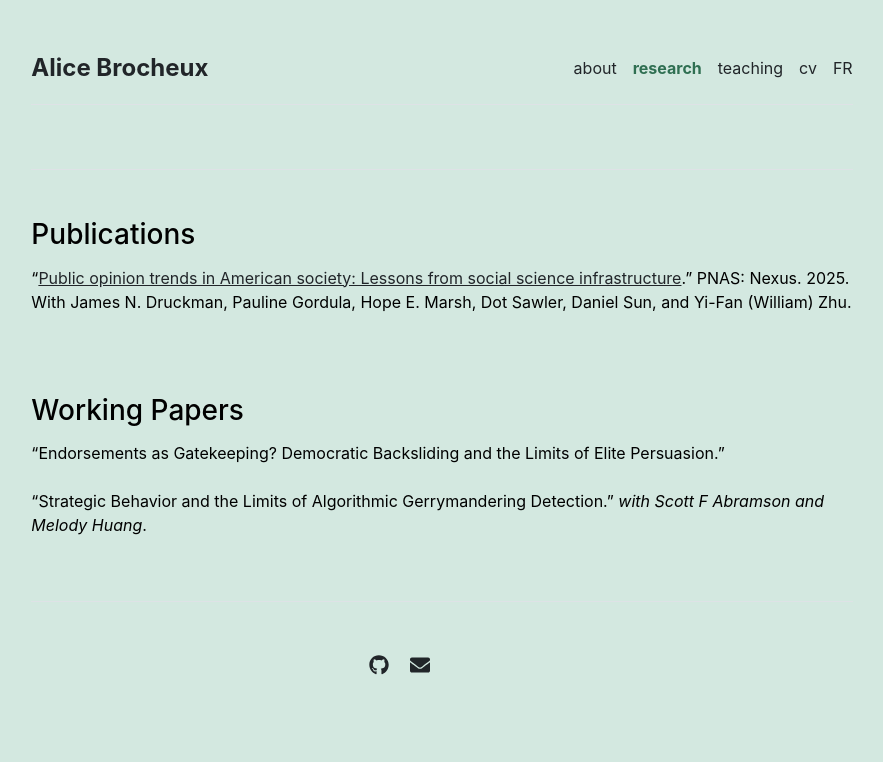
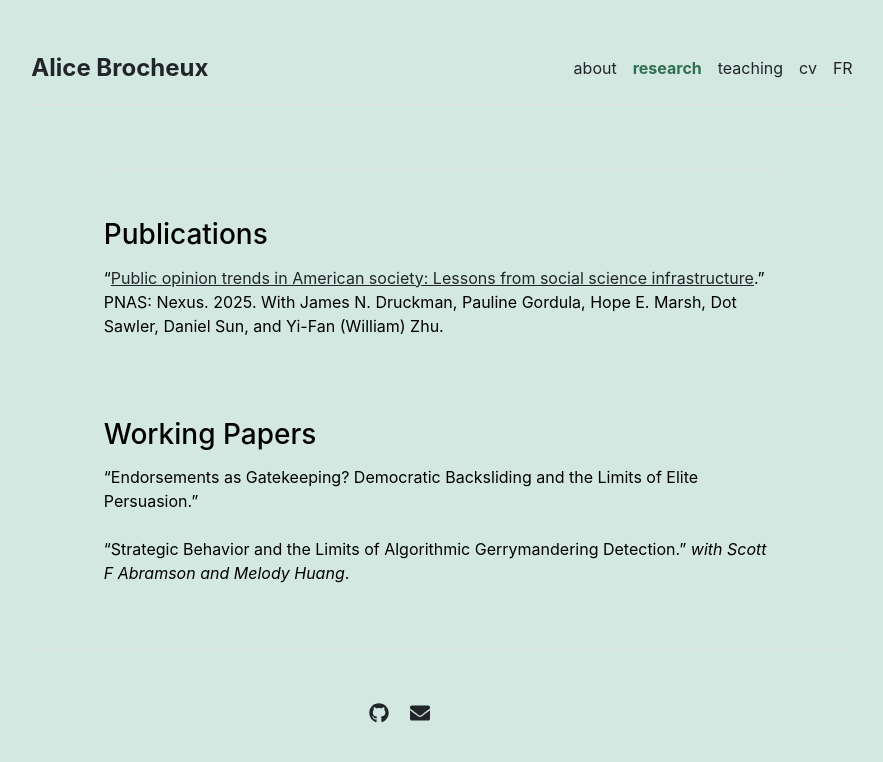
Before and after one commit to AliceBrocheux/alicebrocheux.github.io, a Jekyll site: the page built from research.md, in a window 1280 px wide. Shown: the top 762 px of the page, without its empty margins (198-1081 px from the left). Built offline with Jekyll 4.4.1, drawn with Linux system fonts in a browser that asks for light colours.

Commit message:
Narrow Research/Teaching/CV content to center it like the About page
Co-Authored-By: Claude Sonnet 5 <noreply@anthropic.com>
Claude-Session: https://claude.ai/code/session_0155iGnd9qZpnMEwwTh5PQqH

```diff
--- a/_layouts/cv.html
+++ b/_layouts/cv.html
@@ -3,7 +3,7 @@ layout: default
 ---
 
 <div class="row g-5 mb-5">
-  <div class="col-md-12">
+  <div class="col-md-10 offset-md-1">
     <h3 class="fw-bold border-bottom pb-3 mb-5">{{ page.title }}</h3>
     <!-- Put your CV PDF at assets/cv/cv.pdf and this button works as-is. -->
     <a href="{{ site.github.url }}/assets/cv/cv.pdf" class="btn btn-outline-dark mb-4">Download PDF</a>
--- a/_layouts/page.html
+++ b/_layouts/page.html
@@ -3,7 +3,7 @@ layout: default
 ---
 
 <div class="row g-5 mb-5">
-  <div class="col-md-12">
+  <div class="col-md-10 offset-md-1">
     <h3 class="fw-bold border-bottom pb-3 mb-5">{{ page.title }}</h3>
     {{ content }}
   </div>
```
